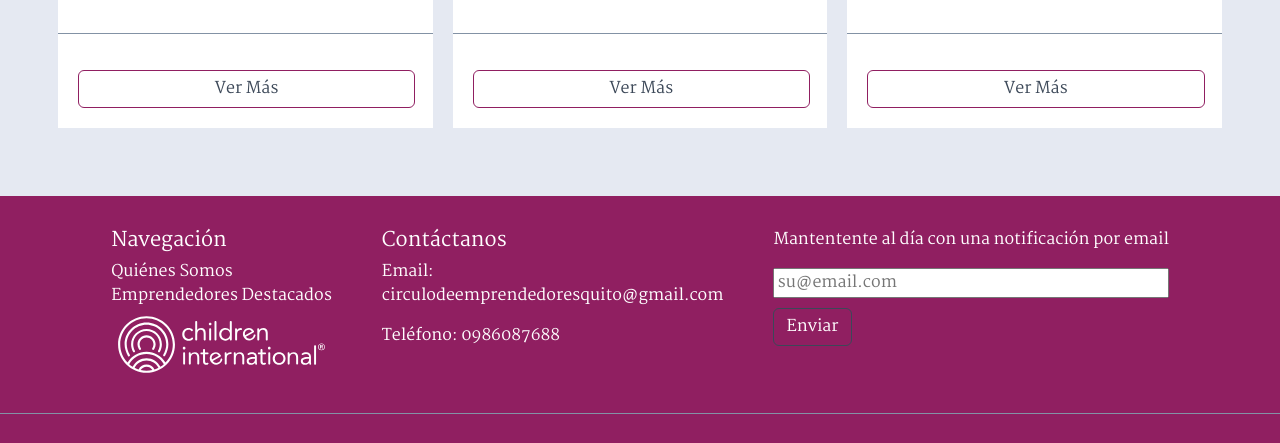
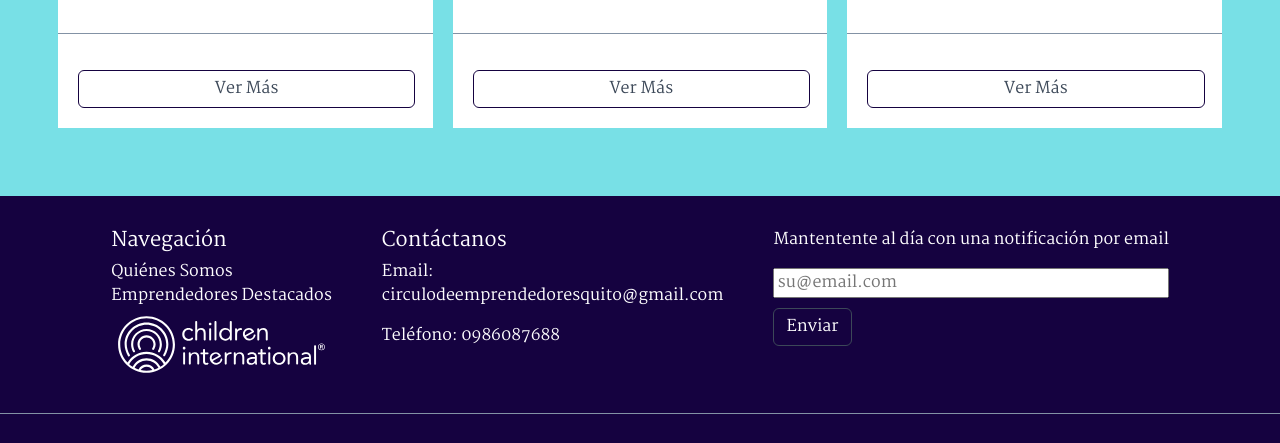
Before and after one commit to mundoempleabilidad/emprendedores-quito, a React (Vite) app: page / in a window 1280 px wide. Shown: the part 1860-2303 px from the top of the page. Built offline with nearby package versions, Linux system fonts and the light colour scheme; a web font is replaced by a local one.

Commit message:
Add color blue

```diff
--- a/src/App.scss
+++ b/src/App.scss
@@ -217,7 +217,7 @@ body {
 
 .bg-light {
   --bs-bg-opacity: 1;
-  background-color: #901f61 !important;
+  background-color: #150240 !important;
 }
 
 [data-bs-theme="light"] .navbar-toggler-icon {
@@ -377,7 +377,7 @@ body {
     margin-bottom: 8px;
     padding: 4px;
     a {
-      color: #901f61;
+      color: #150240;
       text-decoration: none;
     }
   }
@@ -400,7 +400,7 @@ body {
       margin-bottom: 8px;
       padding: 0 20px;
       a {
-        color: #901f61;
+        color: #150240;
         text-decoration: none;
       }
     }
@@ -460,8 +460,8 @@ body {
 .btn.btn-primary:hover,
 .btn.btn-primary:active {
   align-self: flex-start;
-  background-color: #901f61;
-  border-color: #901f61;
+  background-color: #150240;
+  border-color: #150240;
   margin: 0 20px;
 }
 
@@ -471,7 +471,7 @@ body {
   justify-content: center;
   align-items: center;
   flex-direction: column;
-  background-color: #901f61;
+  background-color: #150240;
   color: #fff;
   padding: 16px 0;
   width: 100%;
@@ -488,7 +488,7 @@ body {
   display: flex;
   justify-content: center;
   align-items: flex-start;
-  background-color: #901f61;
+  background-color: #150240;
   color: #fff;
   padding: 16px 0;
   width: 100%;
@@ -498,7 +498,7 @@ body {
     flex-direction: column;
     justify-content: center;
     align-items: flex-start;
-    background-color: #901f61;
+    background-color: #150240;
     color: #fff;
     padding: 16px 20px;
     width: 100%;
@@ -530,7 +530,7 @@ form,
 
 .btn.btn-primary.submit {
   margin: 10px 0;
-  background-color: #901f61;
+  background-color: #150240;
   border-color: #3c4858;
 }
 
@@ -543,7 +543,7 @@ form,
   align-items: center;
   margin: 0 120px;
   padding: 48px 38px;
-  background-color: #e5e9f2;
+  background-color: #78e0e6;
   width: 100%;
   @media (max-width: 768px) {
     display: flex;
@@ -626,16 +626,16 @@ form,
   align-items: center;
   margin: 20px;
   width: 90%;
-  border-color: #901f61;
+  border-color: #150240;
   background-color: #fff;
   a {
-    color: #901f61;
+    color: #150240;
     text-decoration: none;
   }
 }
 
 .btn.btn-primary.ver__mas:hover {
-  background-color: #901f61;
+  background-color: #150240;
   margin: 20px;
   a {
     color: #fff;
@@ -673,7 +673,7 @@ form,
   justify-content: center;
   align-items: center;
   padding: 10px;
-  background-color: #e5e9f2;
+  background-color: #78e0e6;
   width: 100%;
 }
 
@@ -685,7 +685,7 @@ form,
   flex-direction: column;
   justify-content: center;
   align-items: center;
-  background-color: #e5e9f2;
+  background-color: #78e0e6;
   width: 100%;
 }
 
@@ -723,7 +723,7 @@ form,
   align-items: center;
   margin: 20px;
   padding: 20px;
-  background-color: #e5e9f2;
+  background-color: #78e0e6;
   width: 100%;
   font-size: 16px;
   font-family: 'Martel', serif;
@@ -781,14 +781,14 @@ form,
 }
 
 .ant-btn.css-dev-only-do-not-override-qgg3xn.ant-btn-primary.ant-input-search-button {
-  background-color: #901f61;
-  border-color: #901f61;
+  background-color: #150240;
+  border-color: #150240;
 }
 
 // Statebar
 
 .statebar {
-  box-shadow: 0 0 20px #e5e9f2;
+  box-shadow: 0 0 20px #78e0e6;
 }
 
 .navbar-expand-lg .navbar-collapse {
```
